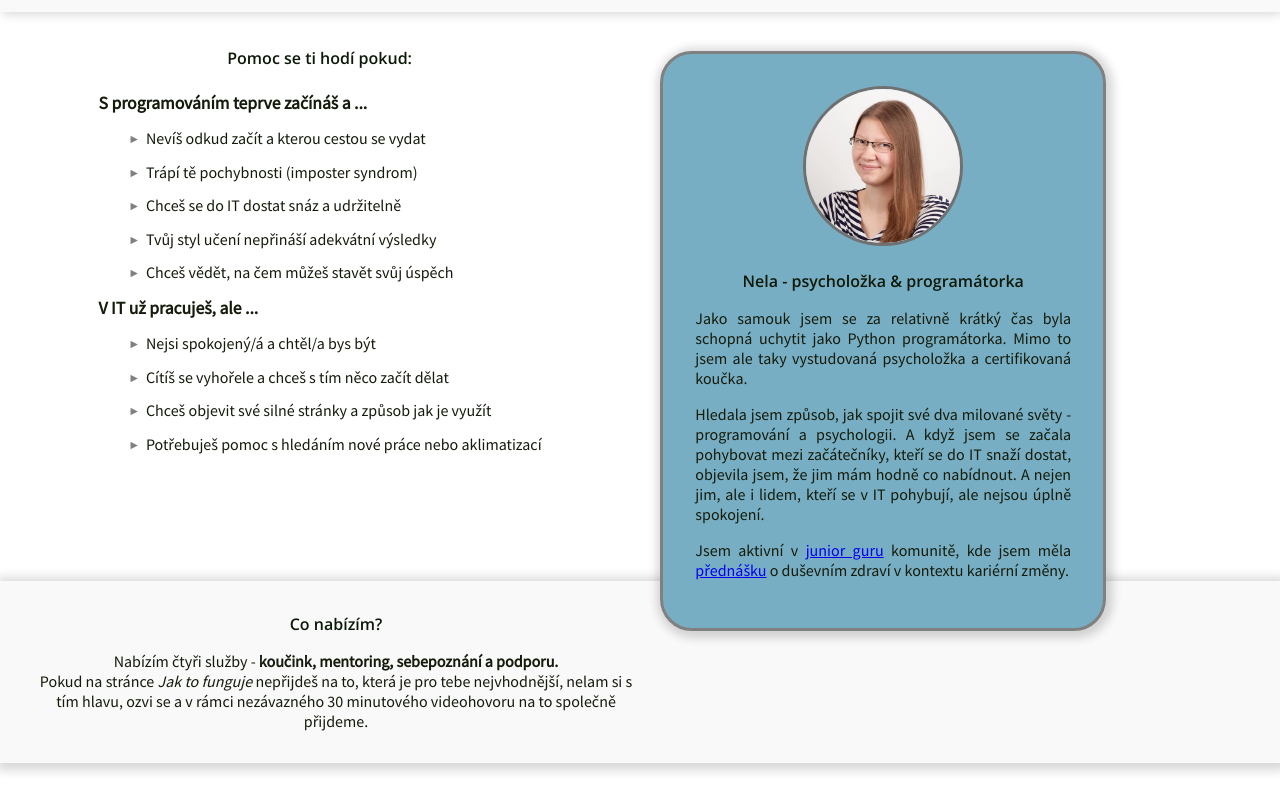
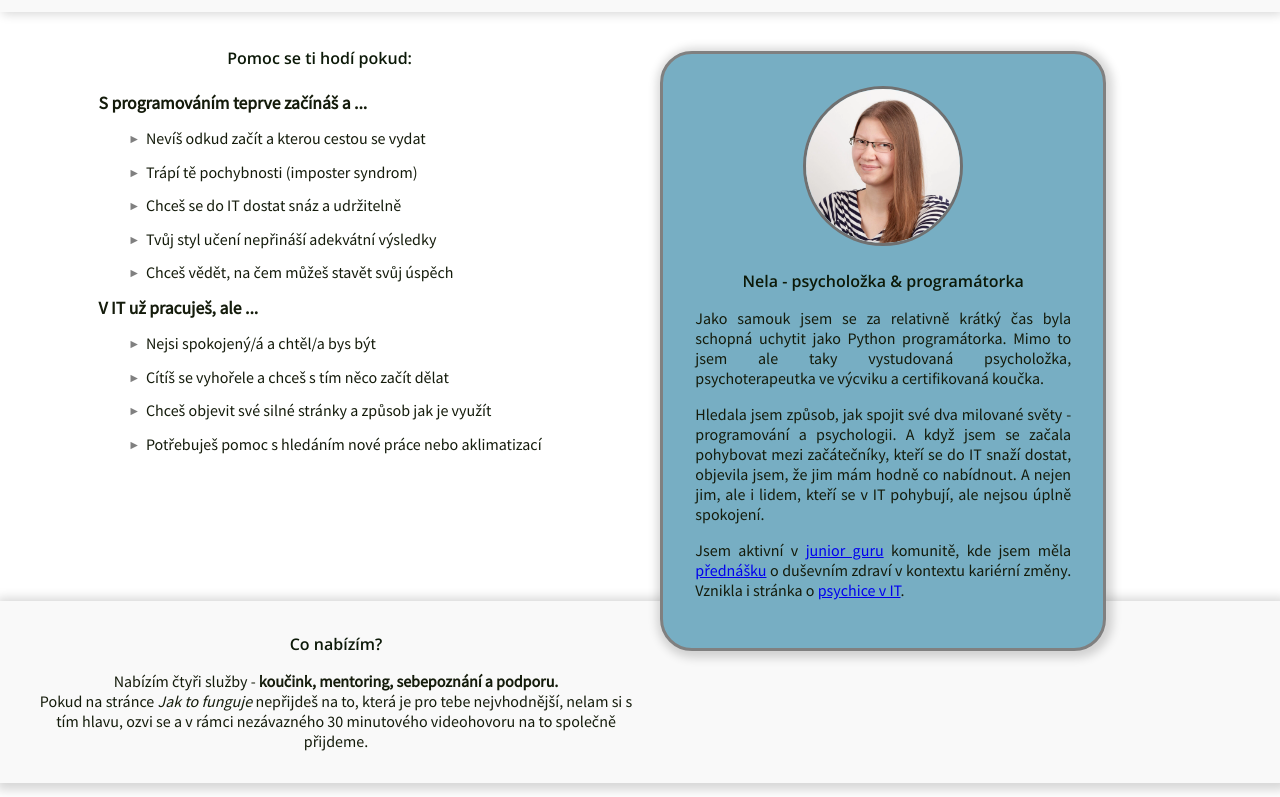
Before and after one commit to NelliaS/personal-webpage, a Next.js app: page / in a window 1280 px wide. Shown: the part 422-1219 px from the top of the page. Built offline with nearby package versions, Linux system fonts and the light colour scheme.

Commit message:
changes in text, updated yarn.lock

```diff
--- a/src/pages/index.tsx
+++ b/src/pages/index.tsx
@@ -79,7 +79,7 @@ const Home: NextPage = () => {
             <h2>Nela - psycholožka & programátorka</h2>
             <p>
             Jako samouk jsem se za relativně krátký čas byla schopná uchytit
-            jako Python programátorka. Mimo to jsem ale taky vystudovaná psycholožka a certifikovaná koučka.{" "}
+            jako Python programátorka. Mimo to jsem ale taky vystudovaná psycholožka, psychoterapeutka ve výcviku a certifikovaná koučka.{" "}
             </p>
             <p>
             Hledala jsem způsob, jak spojit své dva milované světy - programování a psychologii.
@@ -89,6 +89,7 @@ const Home: NextPage = () => {
             </p>
             <p>
             Jsem aktivní v <a href="https://junior.guru/club/">junior guru</a> komunitě, kde jsem měla <a href="https://youtu.be/6G4TKGQICw0">přednášku</a> o duševním zdraví v kontextu kariérní změny.
+            Vznikla i stránka o <a href="https://junior.guru/handbook/mental-health/">psychice v IT</a>.
             </p>
           </div>
         </div>
--- a/src/pages/jak-to-funguje.tsx
+++ b/src/pages/jak-to-funguje.tsx
@@ -27,7 +27,7 @@ const JakToFunguje: NextPage = () => {
         <section className={styles.content__block1} >
           <div className={styles.content__box}>
             <h1 className={styles.hidden}>Jak pracuji</h1>
-             <p>Aplikuji psychologii ve světě IT. Pokud si junior/ka, začni se mnou spolupracovat a dostaň se do IT snáze, efektivněji a ve větším klidu. Pokud v IT pracuješ a nejsi spokojený/á, pojď se mnou zjistit, jak na tom jsi, co potřebuješ a jak to získáš. Ve své praxi stavím jednak na svém psychologickém vzdělání, koučinku a terapeutických dovednostech (Procesově orientovaná práce, techniky Kognitivně behaviorální terapie). Tak na zkušenostech z mojí cesty do IT a zkušenostech z vlastní programátorské praxe. Nabízím Ti 4 varianty spolupráce - můžeš si vybrat mezi koučinkem, mentoringem, sebepoznáním a podporou. Blíže k jednotlivým variantám spolupráce se dozvíš níže.</p>
+             <p>Aplikuji psychologii ve světě IT. Pokud si junior/ka, začni se mnou spolupracovat a dostaň se do IT snáze, efektivněji a ve větším klidu. Pokud v IT pracuješ a nejsi spokojený/á, pojď se mnou zjistit, jak na tom jsi, co potřebuješ a jak to získáš. Ve své praxi stavím jednak na svém psychologickém vzdělání, koučinku a terapeutických dovednostech (Procesově orientovaná práce, Rogersovská psychoterapie, techniky Kognitivně behaviorální terapie). Tak na zkušenostech z mojí cesty do IT a zkušenostech z vlastní programátorské praxe. Nabízím Ti 4 varianty spolupráce - můžeš si vybrat mezi koučinkem, mentoringem, sebepoznáním a podporou. Blíže k jednotlivým variantám spolupráce se dozvíš níže.</p>
 
              <p>
                 Prakticky to funguje tak, že se objednáš a ve stanovený čas se připojíš na videohovor, o délce 60 minut. Frekvence sezení je zpravidla 1x 14 dní. Každé sezení, nehledě na variantu spolupráce, by ti mělo přinášet uspořádání myšlenek, nadhled a větší klid. Nelam si hlavu, pokud nevíš, jaký typ spolupráce je pro tebe ten pravý. Využij možnosti nezávazné konzultace (30 min), která je zdarma - pojďme se pobavit o tvém tématu a tom, co ti můžu nabídnout.
```
Also changed, not shown: src/pages/nela.tsx (+4 -3 lines), 1 other file (tests, documents, lock files or other folders).
